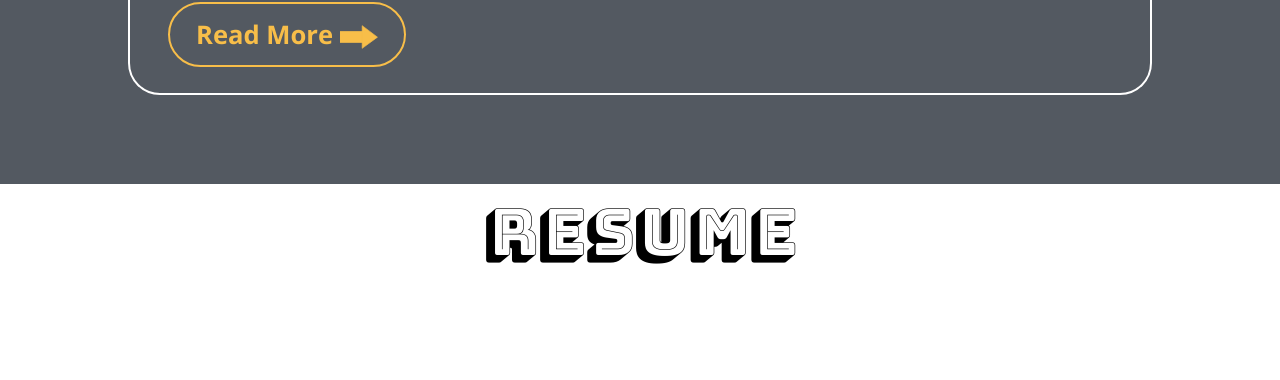
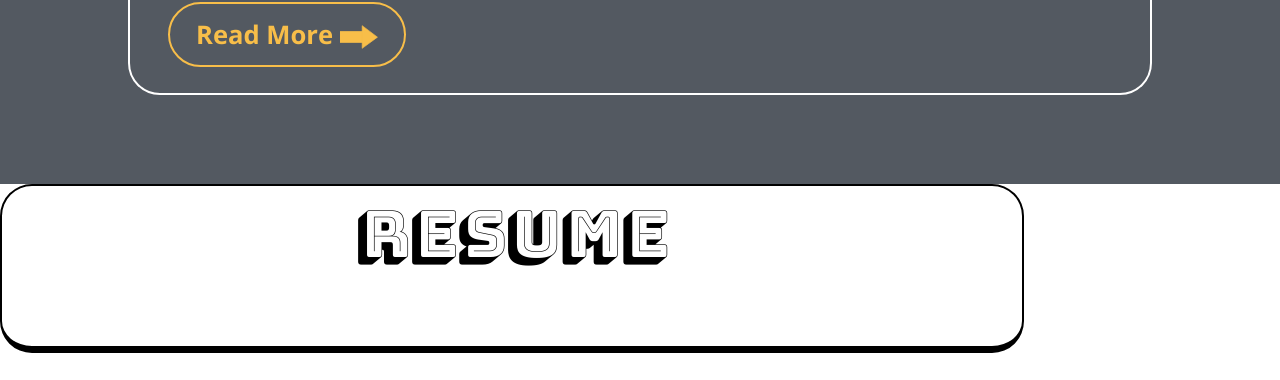
Before and after one commit to StudentCZ/my-website, a React (Create React App) app: page / in a window 1280 px wide. Shown: the part 3470-3850 px from the top of the page. Built offline with nearby package versions, Linux system fonts and the light colour scheme.

Commit message:
added a border to resume

```diff
--- a/src/components/Resume.js
+++ b/src/components/Resume.js
@@ -4,7 +4,7 @@ import style from './Resume.module.css';
 const Resume = () => {
   return (
     <div className={style.contact} id='resume'>
-      <div className={style.contactBox}>
+      <div className={style.borderBox}>
         <div className={style.headingBox}>
           <span className={style.headingText}>RESUME</span>
         </div>
```
